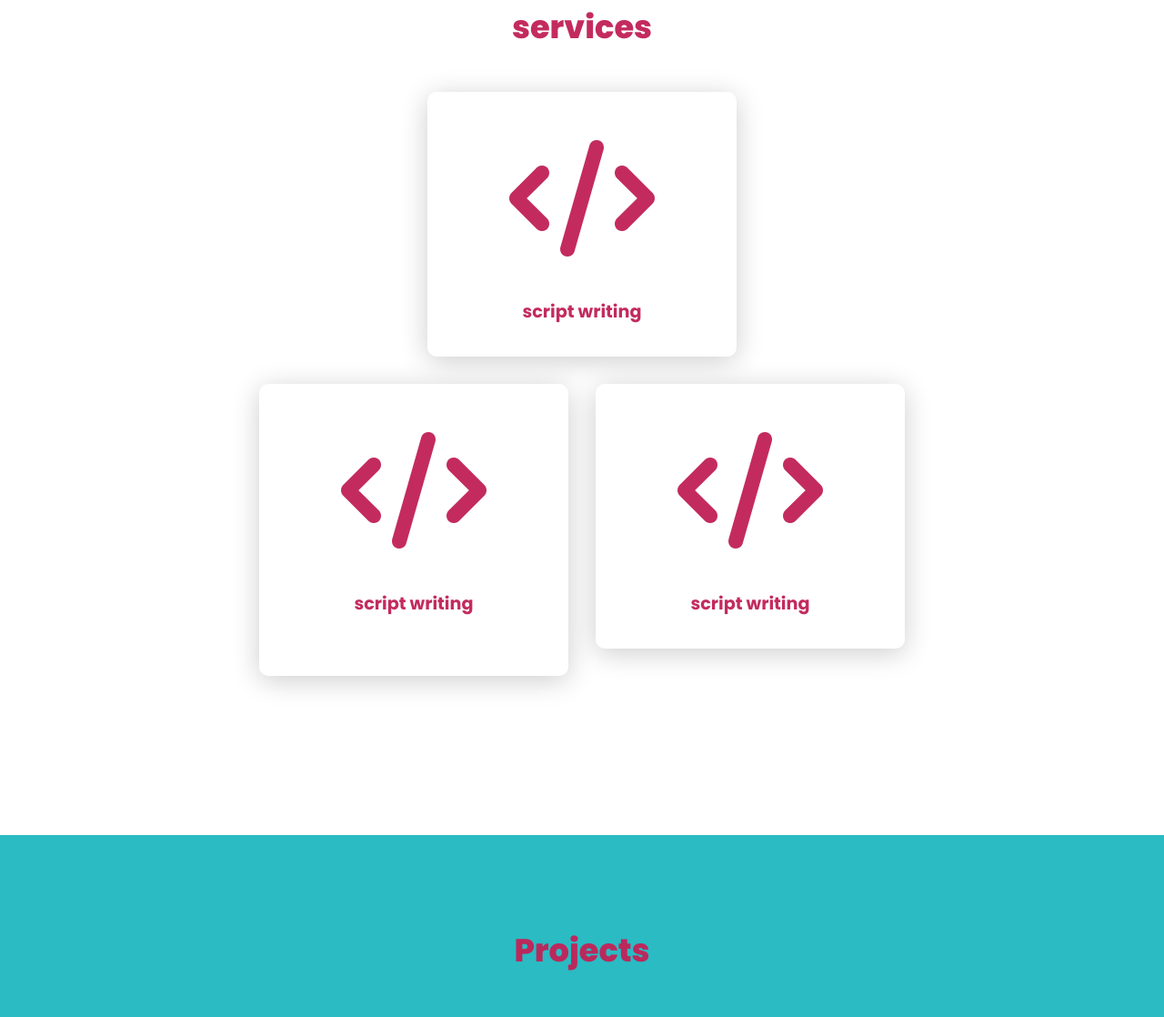
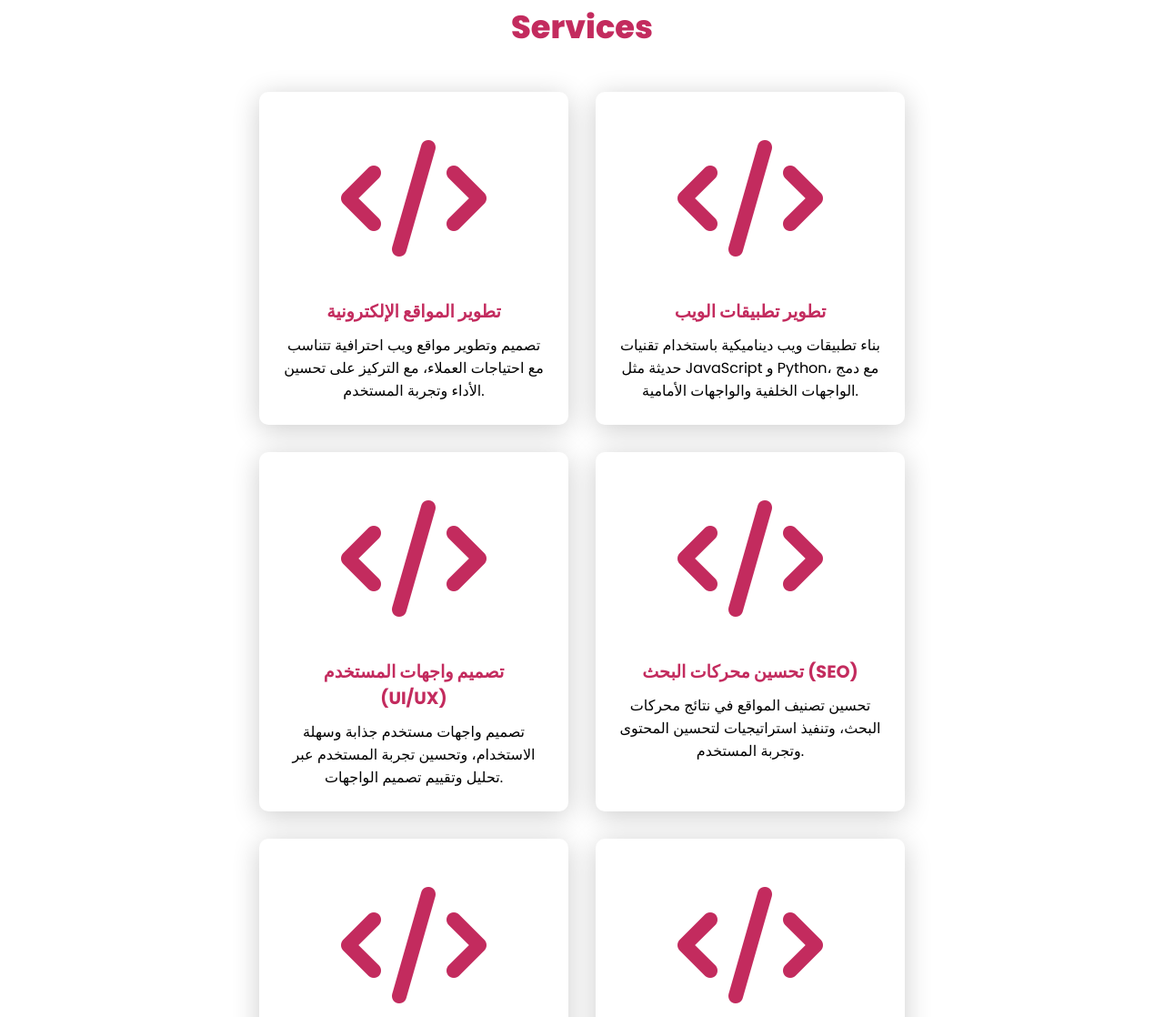
Before and after one commit to alitalaat22/My-Portfolio, a plain HTML site: page index.html in a window 1280 px wide. Shown: the part 897-2015 px from the top of the page at 91% size. Drawn offline with Linux system fonts and the light colour scheme.

```diff
--- a/index.html
+++ b/index.html
@@ -32,7 +32,7 @@
         </div>
 
     </section>
-    <section class="cards" id="services">
+    <!-- <section class="cards" id="services">
         <h2 class="tittle">services</h2>
         <div class="content">
             <div class="card">
@@ -67,7 +67,67 @@
 
         </div>
 
-    </section>
+    </section> -->
+	<section class="cards" id="services">
+		<h2 class="tittle">Services</h2>
+		<div class="content">
+			<div class="card">
+				<div class="icon">
+					<i class="fa-solid fa-code"></i>
+				</div>
+				<div class="info">
+					<h3>تطوير المواقع الإلكترونية</h3>
+					<p>تصميم وتطوير مواقع ويب احترافية تتناسب مع احتياجات العملاء، مع التركيز على تحسين الأداء وتجربة المستخدم.</p>
+				</div>
+			</div>
+			<div class="card">
+				<div class="icon">
+					<i class="fa-solid fa-code"></i>
+				</div>
+				<div class="info">
+					<h3>تطوير تطبيقات الويب</h3>
+					<p>بناء تطبيقات ويب ديناميكية باستخدام تقنيات حديثة مثل JavaScript و Python، مع دمج الواجهات الخلفية والواجهات الأمامية.</p>
+				</div>
+			</div>
+			<div class="card">
+				<div class="icon">
+					<i class="fa-solid fa-code"></i>
+				</div>
+				<div class="info">
+					<h3>تصميم واجهات المستخدم (UI/UX)</h3>
+					<p>تصميم واجهات مستخدم جذابة وسهلة الاستخدام، وتحسين تجربة المستخدم عبر تحليل وتقييم تصميم الواجهات.</p>
+				</div>
+			</div>
+			<div class="card">
+				<div class="icon">
+					<i class="fa-solid fa-code"></i>
+				</div>
+				<div class="info">
+					<h3>تحسين محركات البحث (SEO)</h3>
+					<p>تحسين تصنيف المواقع في نتائج محركات البحث، وتنفيذ استراتيجيات لتحسين المحتوى وتجربة المستخدم.</p>
+				</div>
+			</div>
+			<div class="card">
+				<div class="icon">
+					<i class="fa-solid fa-code"></i>
+				</div>
+				<div class="info">
+					<h3>صيانة وتحديث المواقع</h3>
+					<p>تقديم خدمات الصيانة والتحديث لضمان استمرار عمل المواقع بشكل سليم، وتحديث المحتوى وتحسين الأداء بشكل دوري.</p>
+				</div>
+			</div>
+			<div class="card">
+				<div class="icon">
+					<i class="fa-solid fa-code"></i>
+				</div>
+				<div class="info">
+					<h3>استشارات تقنية</h3>
+					<p>تقديم استشارات حول أفضل الممارسات في تطوير الويب، وتوجيه العملاء حول كيفية تحسين استراتيجياتهم الرقمية.</p>
+				</div>
+			</div>
+		</div>
+	</section>
+
     <section class="Projects" id="Projects">
         <h2 class="tittle">Projects</h2>
         <div class="content">
```
